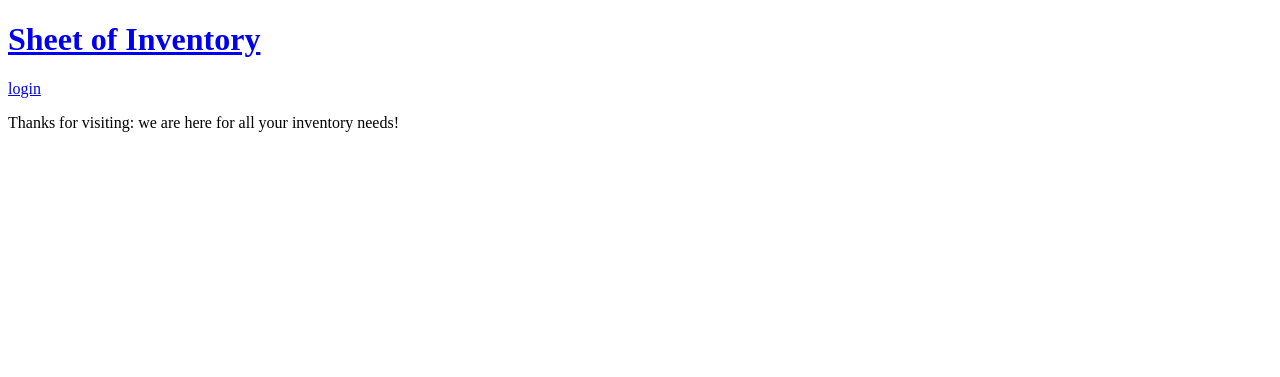
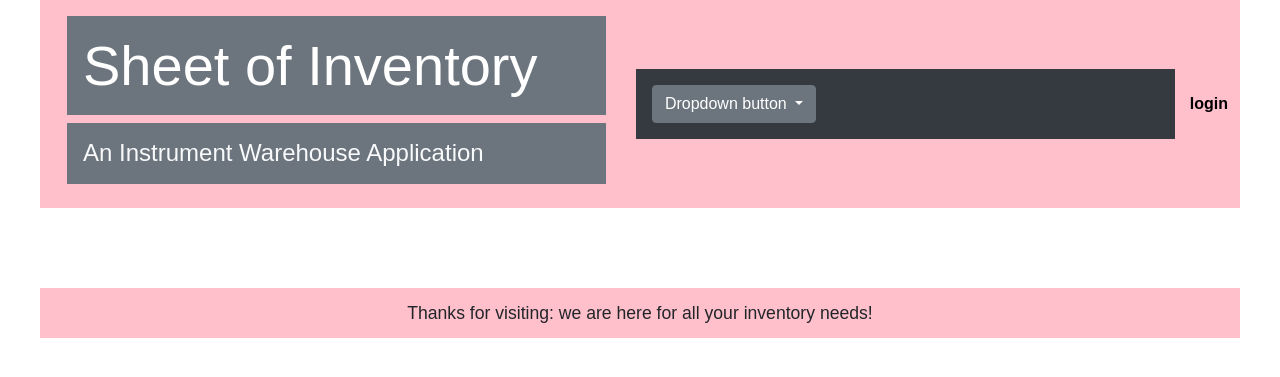
Before and after one commit to jenemanuele/Sheet-Of-Inventory, a Node server app: template views/homepage.handlebars in a window 1280 px wide. Shown: the top 377 px of the page. Run offline with Node 20, Linux system fonts and the light colour scheme; the template is opened without the code that fills it, so the values that code supplies are empty; some libraries are stand-ins or nearby versions.

Commit message:
updated hb

```diff
--- a/config/connection.js
+++ b/config/connection.js
@@ -1,6 +1,6 @@
+require('dotenv').config();
+
 const Sequelize = require('sequelize');
-
-require('dotenv').config();
 
 const sequelize = process.env.JAWSDB_URL
   ? new Sequelize(process.env.JAWSDB_URL)
--- a/controllers/index.js
+++ b/controllers/index.js
@@ -2,10 +2,10 @@
 const router = require('express').Router();
 
 const apiRoutes = require('./api/');
-// const homeRoutes = require('./home-routes.js');
+const homeRoutes = require('./home-routes.js');
 // const dashboardRoutes = require('./dashboard-routes.js');
 
-// router.use('/', homeRoutes);
+router.use('/', homeRoutes);
 // router.use('/dashboard', dashboardRoutes);
 router.use('/api', apiRoutes);
 
--- a/public/stylesheet/style.css
+++ b/public/stylesheet/style.css
@@ -8,7 +8,7 @@
     height: 100%;
     padding: 0;
     margin: 0;
-    font-family: Helvetica, Arial,  sans-serif;
+    font-family: Arial,  sans-serif;
   }
 
  title {
@@ -87,6 +87,9 @@
     font-size: 1em;
   }
 
+  .card {
+    background-color: pink;
+  }
   main {
     flex: 1;
     padding: 2% 4%;
--- a/views/homepage.handlebars
+++ b/views/homepage.handlebars
@@ -1,7 +1,7 @@
-<ol class="item-list">
-    {{#each guitar as |guitar| }}
+<ol class="items-list">
+    {{#each guitars as |guitar|}}
     <li>
-        {{> item-list guitar }}
+        {{> items-list guitars }}
     </li>
     {{/each}}
 </ol>
--- a/views/index.html
+++ b/views/index.html
@@ -70,6 +70,7 @@
     <button type="submit">signup</button>
 </div>
 </form>
+</main>
 
 <footer>
     <h4 class="font-size-md text-secondary">
@@ -78,7 +79,6 @@
 </footer>
 
 
-  </main>
 
 
 </body>
--- a/views/layouts/main.handlebars
+++ b/views/layouts/main.handlebars
@@ -2,16 +2,34 @@
 <html lang="en">
 <head>
     <meta charset="UTF-8">
-    <meta http-equiv="X-UA-Compatible" content="IE=edge">
     <meta name="viewport" content="width=device-width, initial-scale=1.0">
-    <title> 🎵 Sheet of Inventory 🎵</title>
+    <meta http-equiv="X-UA-Compatible" content="ie=edge">
+    <title>🎵 Sheet of Inventory 🎵</title>
+    <link href="https://fonts.googleapis.com/css?family=Karla:400,700|Rubik:400,400i,700&display=swap" rel="stylesheet">
+    <link rel="stylesheet" href="https://stackpath.bootstrapcdn.com/bootstrap/4.1.3/css/bootstrap.min.css" integrity="sha384-MCw98/SFnGE8fJT3GXwEOngsV7Zt27NXFoaoApmYm81iuXoPkFOJwJ8ERdknLPMO" crossorigin="anonymous">
+    <link rel="stylesheet" href="/public/stylesheet/style.css" />
 </head>
 <body>
     <div class="wrapper">
-        <header>
-            <h1>
-                <a href="/">Sheet of Inventory</a>
-            </h1>
+      <header class="py-3 mb-3">
+        <div class="flex-row justify-space-between align-center container-fluid mx-auto">
+        <h1 class="display-4 text-white bg-secondary p-3">Sheet of Inventory</h1>
+        <h4 class="text-light bg-secondary p-3">An Instrument Warehouse Application </h3>
+        </div>
+        <div class="container-fluid mx-auto">
+            <section class="p-3 my-4 bg-dark ">
+                <div class="dropdown">
+                    <button class="btn btn-secondary dropdown-toggle" type="button" id="dropdownMenuButton" data-toggle="dropdown" aria-haspopup="true" aria-expanded="false">
+                      Dropdown button
+                    </button>
+                    <div class="dropdown-menu" aria-labelledby="dropdownMenuButton">
+                      <a class="dropdown-item" href="#">Action</a>
+                      <a class="dropdown-item" href="#">Another action</a>
+                      <a class="dropdown-item" href="#">Something else here</a>
+                    </div>
+                  </div>
+            </section>
+        </div>
             <nav>
                  {{#if loggedIn}}
         <a href="/dashboard">dashboard</a>
```
Also changed, not shown: views/inventory.html (+10 -17 lines).
